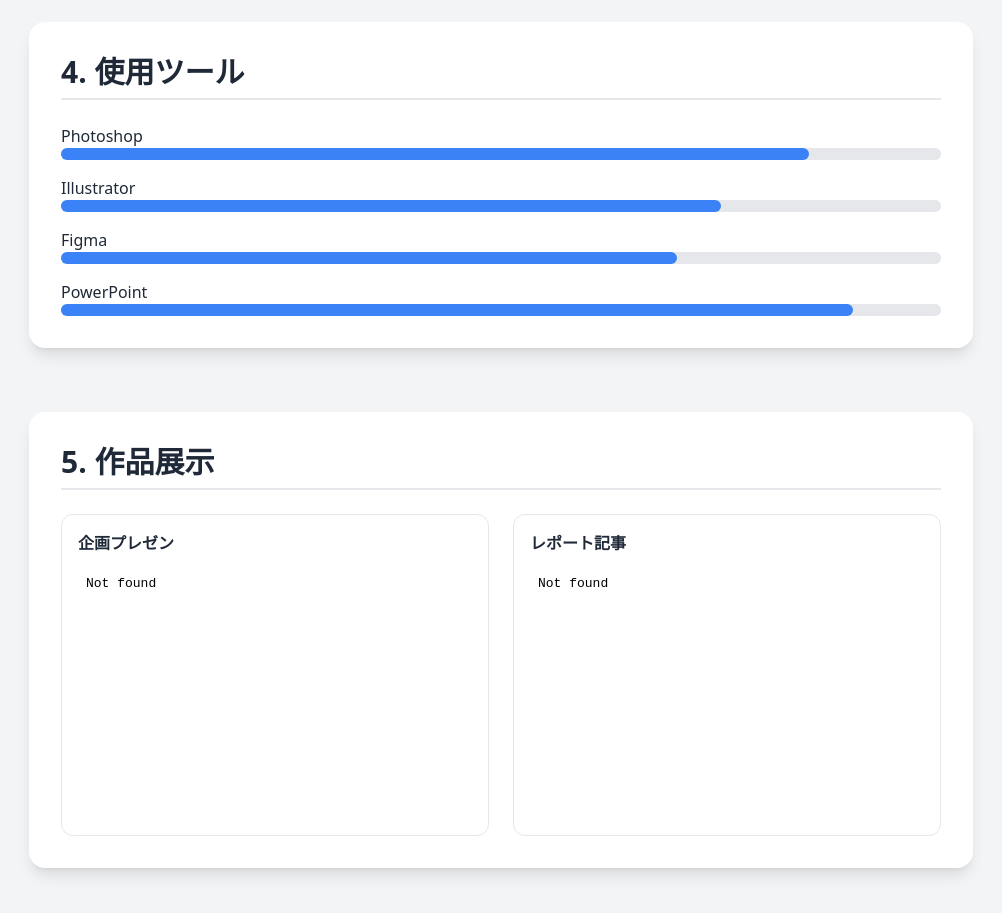
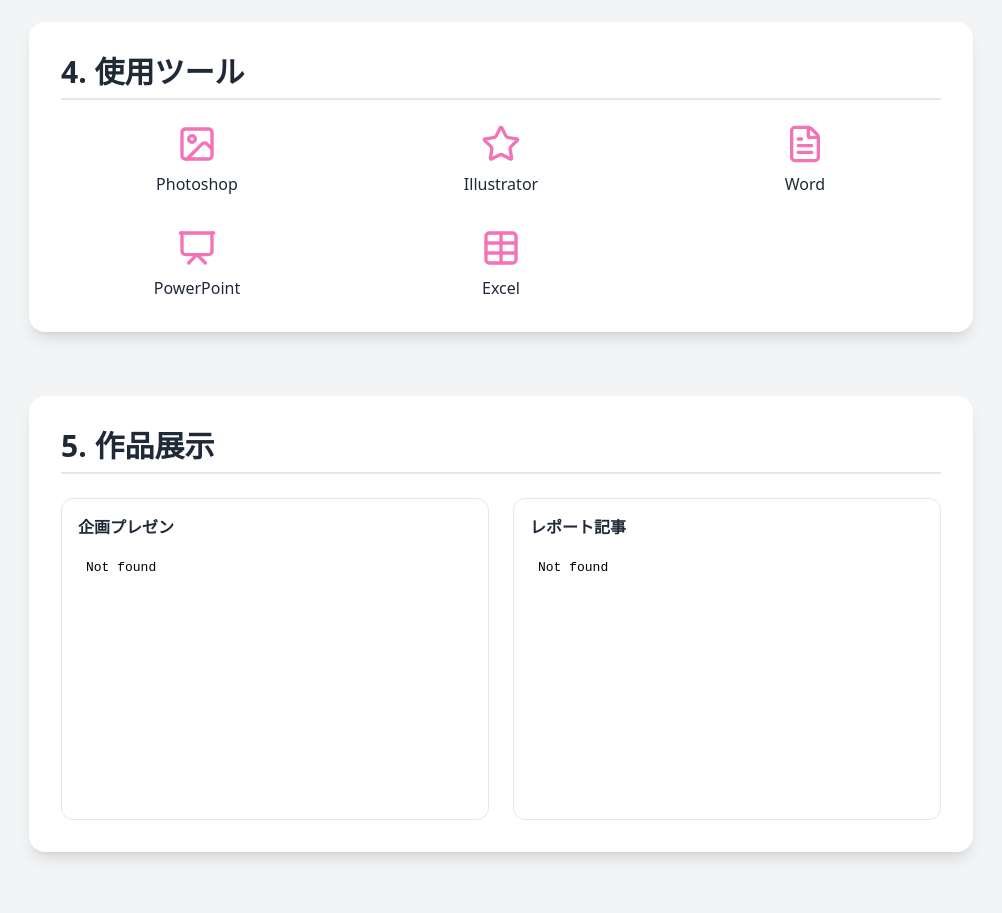
Before and after one commit to kyoushingi-lab/MYMYMY, a plain HTML site: page index.html in a window 1280 px wide. Shown: the part 1800-2713 px from the top of the page, without its empty margins (267-1269 px from the left). Drawn offline with nearby package versions, Linux system fonts and the light colour scheme.

Commit message:
index.html

```diff
--- a/index.html
+++ b/index.html
@@ -137,11 +137,27 @@
   <h2 class="text-3xl font-bold mb-6 border-b-2 pb-2 dark:border-gray-600">
     <span data-i18n="tools_title">4. 使用ツール</span>
   </h2>
-      <div class="space-y-4">
-        <div><p>Photoshop</p><div class="w-full bg-gray-200 dark:bg-gray-700 rounded-full h-3"><div class="bg-blue-500 h-3 rounded-full" style="width: 85%"></div></div></div>
-        <div><p>Illustrator</p><div class="w-full bg-gray-200 dark:bg-gray-700 rounded-full h-3"><div class="bg-blue-500 h-3 rounded-full" style="width: 75%"></div></div></div>
-        <div><p>Figma</p><div class="w-full bg-gray-200 dark:bg-gray-700 rounded-full h-3"><div class="bg-blue-500 h-3 rounded-full" style="width: 70%"></div></div></div>
-        <div><p>PowerPoint</p><div class="w-full bg-gray-200 dark:bg-gray-700 rounded-full h-3"><div class="bg-blue-500 h-3 rounded-full" style="width: 90%"></div></div></div>
+  <div class="grid grid-cols-2 md:grid-cols-3 gap-8 text-center">
+    <div class="flex flex-col items-center space-y-2">
+      <i data-lucide="image" class="w-10 h-10 text-pink-400"></i>
+      <span>Photoshop</span>
+    </div>
+    <div class="flex flex-col items-center space-y-2">
+      <i data-lucide="star" class="w-10 h-10 text-pink-400"></i>
+      <span>Illustrator</span>
+    </div>
+    <div class="flex flex-col items-center space-y-2">
+      <i data-lucide="file-text" class="w-10 h-10 text-pink-400"></i>
+      <span>Word</span>
+    </div>
+    <div class="flex flex-col items-center space-y-2">
+      <i data-lucide="presentation" class="w-10 h-10 text-pink-400"></i>
+      <span>PowerPoint</span>
+    </div>
+    <div class="flex flex-col items-center space-y-2">
+      <i data-lucide="table" class="w-10 h-10 text-pink-400"></i>
+      <span>Excel</span>
+    </div>
   </div>
 </section>
 
```
Lines whose indentation alone changed are shown as unchanged.
